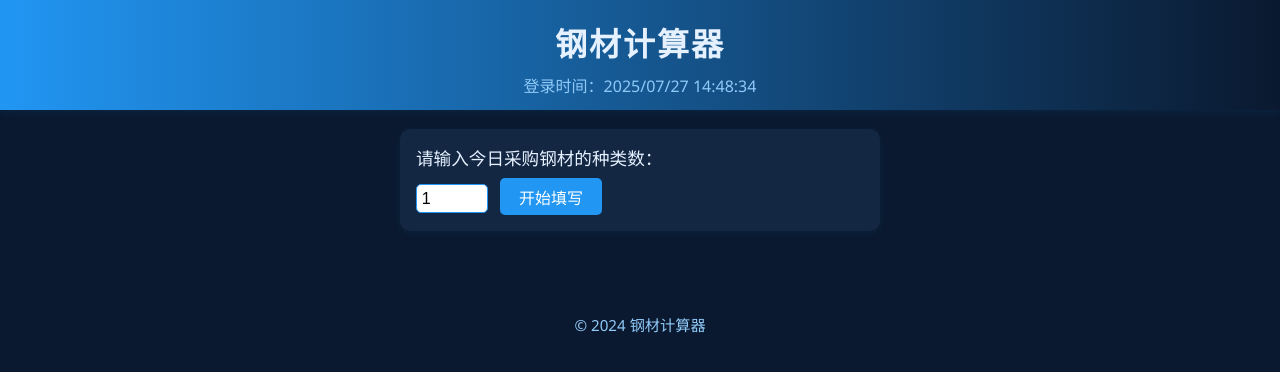
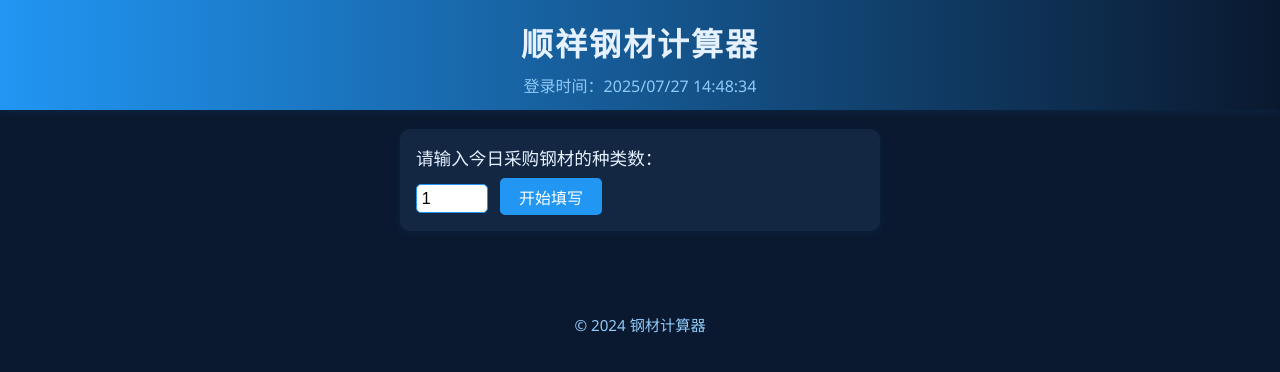
Before and after one commit to Code-gg-00/steel-calculator, a plain HTML site: page index.html in a window 1280 px wide. Drawn offline with nearby package versions, Linux system fonts and the light colour scheme.

Commit message:
Add files via upload

```diff
--- a/index.html
+++ b/index.html
@@ -3,14 +3,14 @@
 <head>
   <meta charset="UTF-8">
   <meta name="viewport" content="width=device-width, initial-scale=1.0">
-  <title>钢材计算器</title>
+  <title>顺祥钢材计算器</title>
   <link rel="stylesheet" href="style.css">
   <script src="https://cdn.jsdelivr.net/npm/chart.js"></script>
   <script src="https://cdn.jsdelivr.net/npm/html2canvas@1.4.1/dist/html2canvas.min.js"></script>
 </head>
 <body>
   <header>
-    <h1>钢材计算器</h1>
+    <h1>顺祥钢材计算器</h1>
     <div id="datetime"></div>
   </header>
   <main>
```
